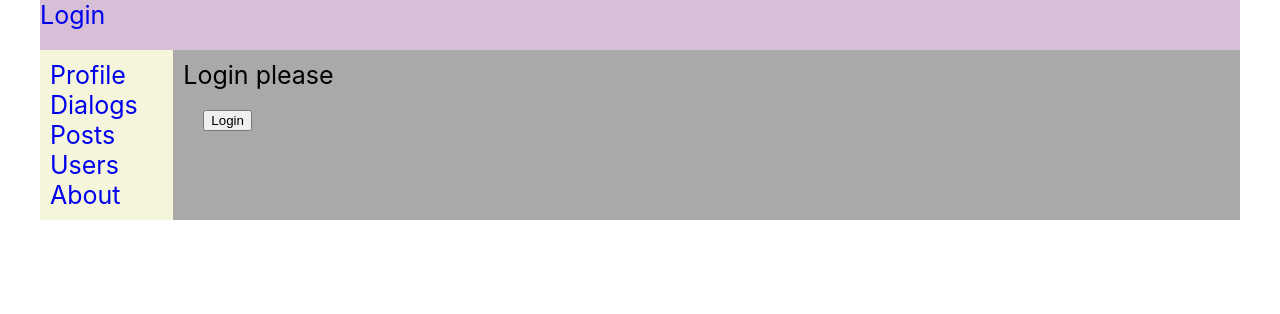
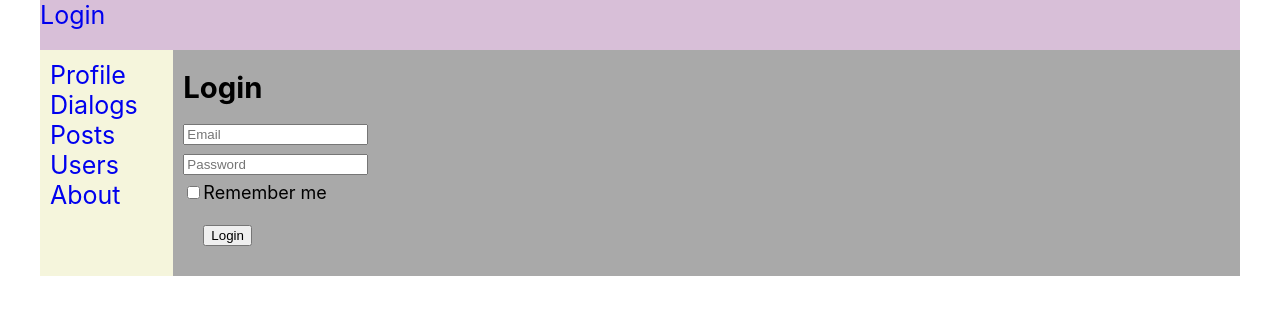
Before and after one commit to evgkamok/jsReactSamurai, a React (Create React App) app: page /login in a window 1280 px wide. Shown: the top 314 px of the page. Built offline with nearby package versions, Linux system fonts and the light colour scheme; no server answers.

Commit message:
lesson 76. redux-form. component Login

```diff
--- a/package.json
+++ b/package.json
@@ -13,6 +13,7 @@
 		"react-router-dom": "^6.2.2",
 		"react-scripts": "5.0.0",
 		"redux": "^4.1.2",
+		"redux-form": "^8.3.8",
 		"redux-thunk": "^2.4.1",
 		"sass": "^1.49.9",
 		"web-vitals": "^2.1.4"
--- a/src/components/Login/Login.jsx
+++ b/src/components/Login/Login.jsx
@@ -1,31 +1,38 @@
-// import React from 'react'
-// export default function Login() {
-//   return (
-//     <div>Login</div>
-//   )
-// }
+import React, { Component } from 'react';
+import style from './Login.module.scss';
+import { reduxForm, Field } from 'redux-form';
 
-import React, { Component } from 'react';
-import { NavLink } from 'react-router-dom';
+const LoginForm = (props) => {
+	return (
+		<form onSubmit={props.handleSubmit}>
+			<div>
+				<Field placeholder={'Email'} component={'input'} name={'login'} />
+			</div>
+			<div>
+				<Field placeholder={'Password'} component={'input'} name={'password'} type='text' />
+			</div>
+			<div>
+				<Field component={'input'} name={'rememberMe'} type='checkbox' />
+				<span className={style.rememberMe}>Remember me</span>
+			</div>
+			<button>Login</button>
+		</form>
+	);
+};
 
-export default class Login extends Component {
-	state = {
-		editMode: false,
+const LoginReduxForm = reduxForm({ form: 'loginForm' })(LoginForm);
+
+const Login = () => {
+	const onSubmit = (formData) => {
+		console.log(formData);
 	};
 
-	test = () => {
-		alert(this.state.editMode);
-	};
+	return (
+		<div>
+			<h3>Login</h3>
+			<LoginReduxForm onSubmit={onSubmit} />
+		</div>
+	);
+};
 
-	render() {
-		return (
-			<div>
-				<div>Login please</div>
-				<div>
-					<button onClick={this.test}>Login</button>
-					{/* <div>{this.state.editMode ? 'true' : 'false'}</div> */}
-				</div>
-			</div>
-		);
-	}
-}
+export default Login;
--- /dev/null
+++ b/src/components/Login/Login.module.scss
@@ -0,0 +1,7 @@
+h3 {
+	margin: 10px 0;
+}
+
+.rememberMe {
+	font-size: 18px;
+}
--- a/src/components/Profile/ProfileStatus/ProfileStatus.jsx
+++ b/src/components/Profile/ProfileStatus/ProfileStatus.jsx
@@ -7,18 +7,24 @@ class ProfileStatus extends React.Component {
 	};
 
 	activateEditMode = () => {
-		this.setState({ ...this.state, editMode: true });
+		this.setState({ editMode: true });
 	};
 
 	deactivateEditMode = () => {
-		this.setState({ ...this.state, editMode: false });
+		this.setState({ editMode: false });
 		this.props.updateUserProfileStatusRequest(this.state.status);
 	};
 
 	onChangeStatus = (e) => {
 		const newStatus = e.target.value;
-		this.setState({ ...this.state, status: newStatus });
+		this.setState({ status: newStatus });
 	};
+
+	componentDidUpdate(prevProps, prevState) {
+		if (prevProps.userProfileStatus !== this.props.userProfileStatus) {
+			this.setState({ status: this.props.userProfileStatus });
+		}
+	}
 
 	render() {
 		return (
--- a/src/redux/profile-reducer.js
+++ b/src/redux/profile-reducer.js
@@ -5,7 +5,7 @@ const SET_USER_PROFILE_STATUS = 'SET_USER_PROFILE_STATUS';
 
 const initialState = {
 	userProfileData: null,
-	userProfileStatus: 'user_status',
+	userProfileStatus: 'user_status2222',
 };
 
 const profileReducer = (state = initialState, action) => {
@@ -13,7 +13,7 @@ const profileReducer = (state = initialState, action) => {
 		case SET_USER_PROFILE_DATA:
 			return { ...state, userProfileData: { ...action.data } };
 		case SET_USER_PROFILE_STATUS:
-			return { ...state, userProfileStatus: action.newStatus ? action.newStatus : 'no Status' };
+			return { ...state, userProfileStatus: action.newStatus ? action.newStatus : 'aasdasd' };
 		default:
 			return state;
 	}
--- a/src/redux/store.js
+++ b/src/redux/store.js
@@ -6,6 +6,7 @@ import postsReducer from './posts-reducer';
 import profileReducer from './profile-reducer';
 import userReducer from './user-reducer';
 import testReducer from '../components/TestComponent/test-reducer';
+import { reducer as formReducer } from 'redux-form';
 
 const reducers = combineReducers({
 	dialogsPage: dialogsReducer,
@@ -14,6 +15,7 @@ const reducers = combineReducers({
 	profilePage: profileReducer,
 	authUser: authReducer,
 	testPage: testReducer,
+	form: formReducer,
 });
 
 const store = createStore(reducers, applyMiddleware(thunk));
```
Also changed, not shown: 1 other file (tests, documents, lock files or other folders).
